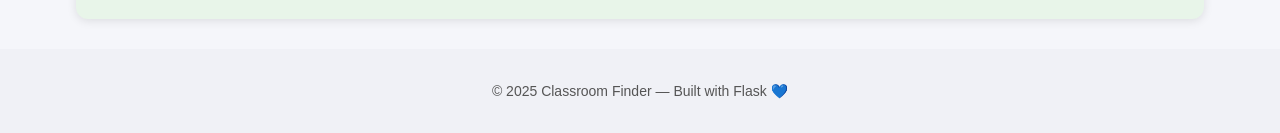
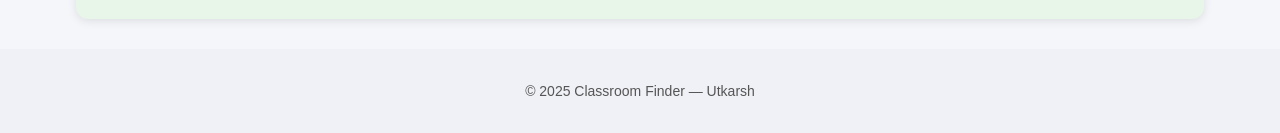
Before and after one commit to Utkarsh-Pawar3155y/classroom-finder-flask, a Flask app: page / in a window 1280 px wide. Shown: the part 1351-1484 px from the top of the page. Run offline with Flask 3, Linux system fonts and the light colour scheme.

Commit message:
Update index.html

```diff
--- a/templates/index.html
+++ b/templates/index.html
@@ -96,7 +96,7 @@
   {% endfor %}
 
   <footer>
-    <p>© 2025 Classroom Finder — Built with Flask 💙</p>
+    <p>© 2025 Classroom Finder — Utkarsh</p>
   </footer>
 </body>
 </html>
```
